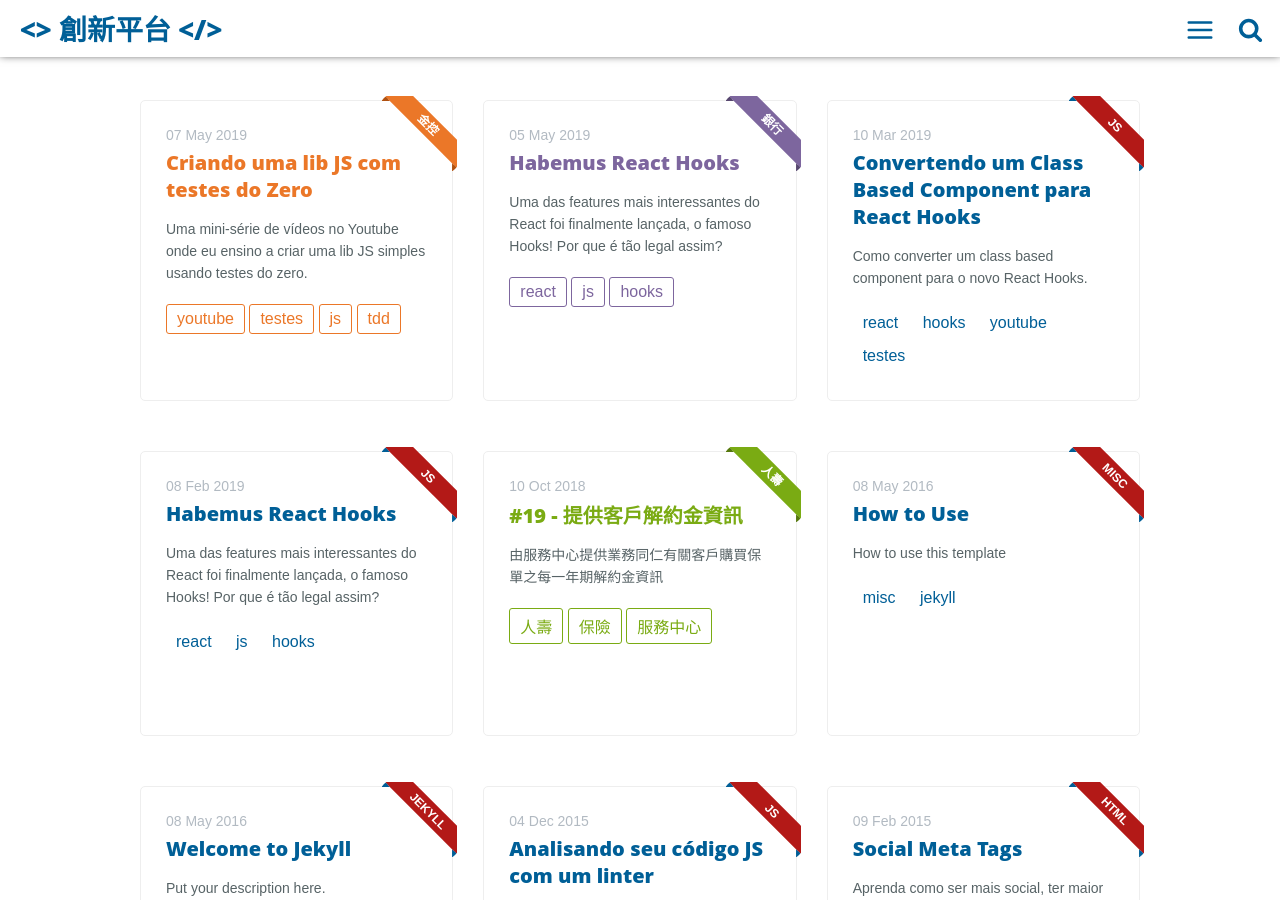
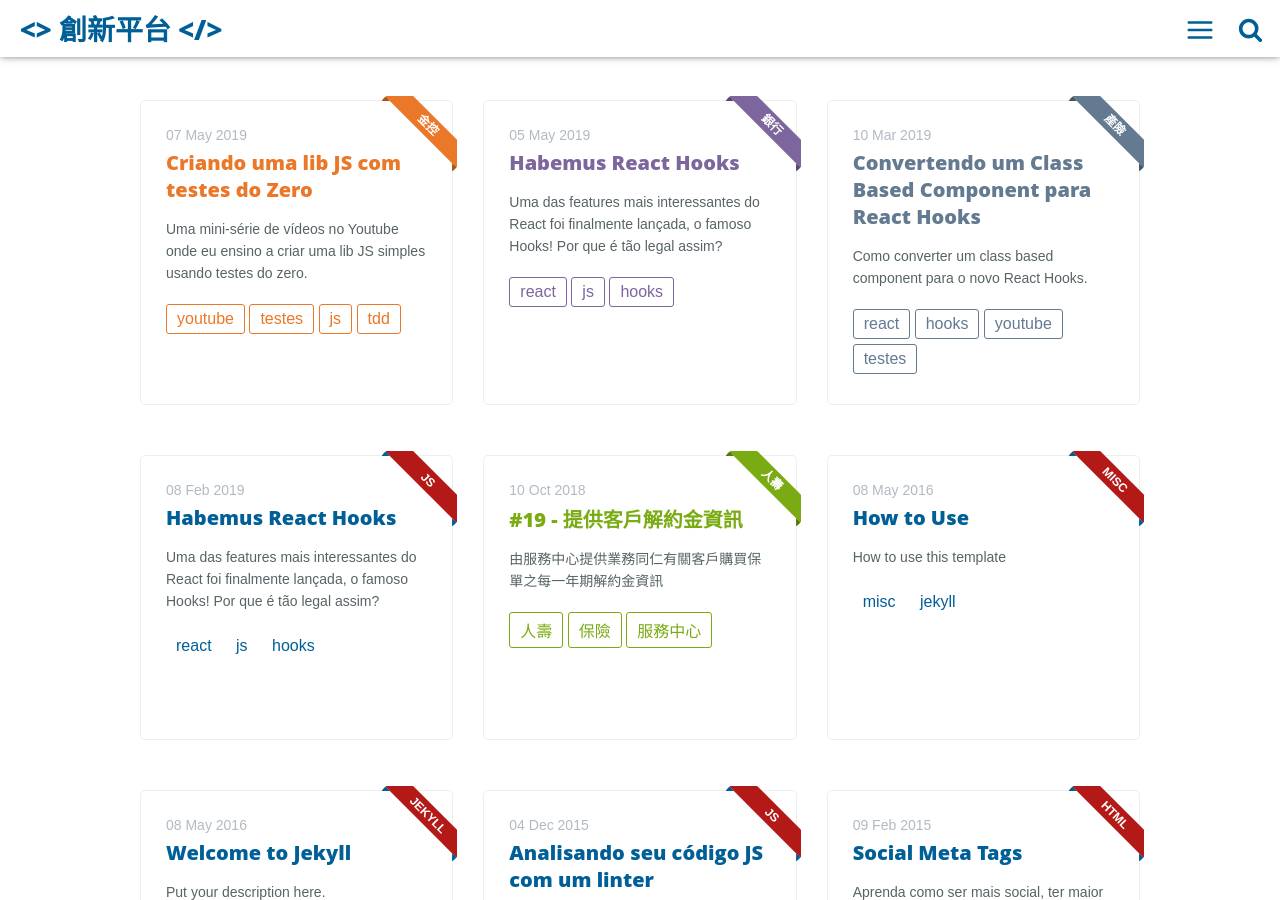
Before and after one commit to doltegg/cj, a Jekyll site: the page built from index.html, in a window 1280 px wide and 900 px high. Built offline with Jekyll 4.4.1, drawn with Linux system fonts in a browser that asks for light colours; nearby versions of some CDN libraries; library files that are not in the unit come from our copies; the list of posts is cut into pages by our own code.

Commit message:
Update 2019-03-10-convertendo-um-class-based-hooks.md

```diff
--- a/_posts/2019-03-10-convertendo-um-class-based-hooks.md
+++ b/_posts/2019-03-10-convertendo-um-class-based-hooks.md
@@ -5,7 +5,7 @@ image: /assets/img/converter-hooks.png
 title: Convertendo um Class Based Component para React Hooks
 description: Como converter um class based component para o novo React Hooks.
 introduction: Como converter um class based component para o novo React Hooks.
-main-class: js
+main-class: 產險
 color: '#D6BA32'
 tags:
   - react
```
